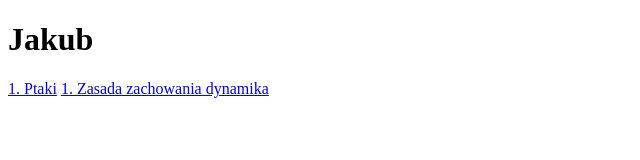
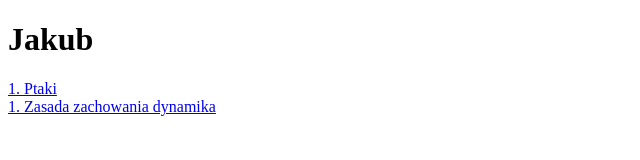
Before and after one commit to MrSuspectos/mrsuspectos.github.io, a plain HTML site: page index.html in a window 1280 px wide. Shown: the whole page, without its empty margins (0-640 px from the left). Drawn offline with Linux system fonts and the light colour scheme.

Commit message:
Update index.html

```diff
--- a/index.html
+++ b/index.html
@@ -7,7 +7,7 @@
   <!--Pozdrowienia od Kubusia <3 <3 <3 😎-->
 <body>
     <h1>Jakub</h1>
-    <a href="ptaszory/index.html">1. Ptaki</a>
+    <a href="ptaszory/index.html">1. Ptaki</a><br>
     <a href="dynami/index.html">1. Zasada zachowania dynamika</a>
 </body>
 </html>
```
